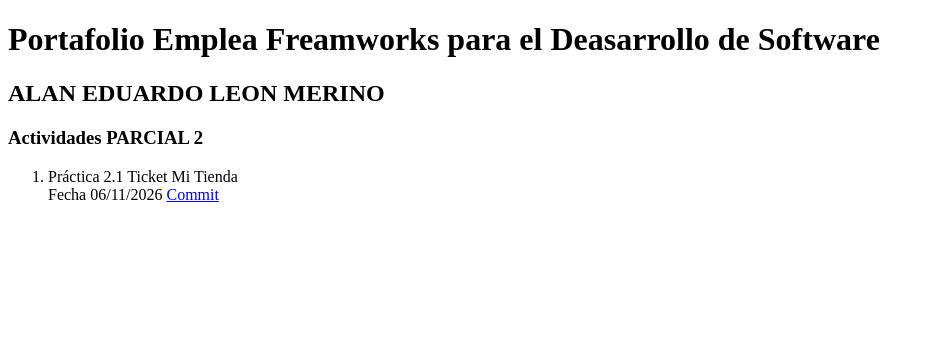
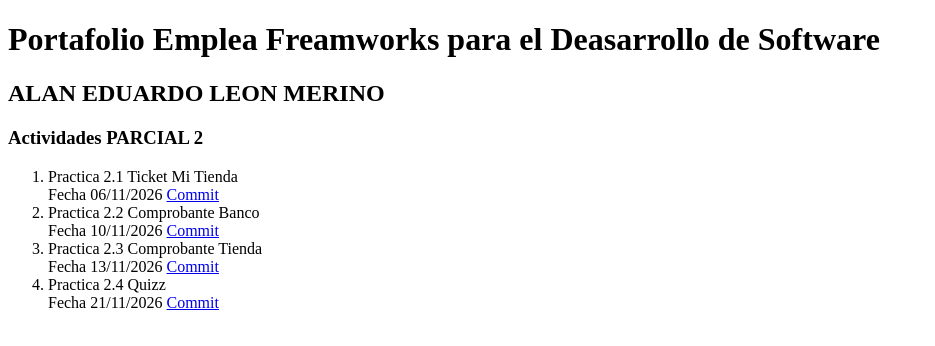
Before and after one commit to Alanbrit00/Alanbrit00.github.io, a plain HTML site: page Portafolio/index.html in a window 1280 px wide. Shown: the whole page, without its empty margins (0-935 px from the left). Drawn offline with Linux system fonts and the light colour scheme.

Commit message:
Portafolio 25/11/2026

```diff
--- a/Portafolio/index.html
+++ b/Portafolio/index.html
@@ -11,13 +11,31 @@
     <h3>Actividades PARCIAL 2</h3>
     <ol>
         <li>
-            Práctica 2.1 Ticket Mi Tienda <br>
+            Practica 2.1 Ticket Mi Tienda <br>
             Fecha 06/11/2026
             <a href="https://github.com/Alanbrit00/Frameworks-software/blob/main/Practica2.1.java"> Commit</a>
-
         </li>
 
 
+        <li>
+            Practica 2.2 Comprobante Banco <br>
+            Fecha 10/11/2026
+            <a href="https://github.com/Alanbrit00/Frameworks-software/blob/main/Banco.java"> Commit</a>
+        </li>
+
+
+        <li>
+            Practica 2.3 Comprobante Tienda <br>
+            Fecha 13/11/2026
+            <a href="https://github.com/Alanbrit00/Frameworks-software/blob/main/Practica2.3.java"> Commit</a>
+        </li>
+
+
+        <li>
+            Practica 2.4 Quizz <br>
+            Fecha 21/11/2026
+            <a href="https://github.com/Alanbrit00/Frameworks-software/blob/main/Practica2.4.java"> Commit</a>
+        </li>
     </ol>
 
 
```
